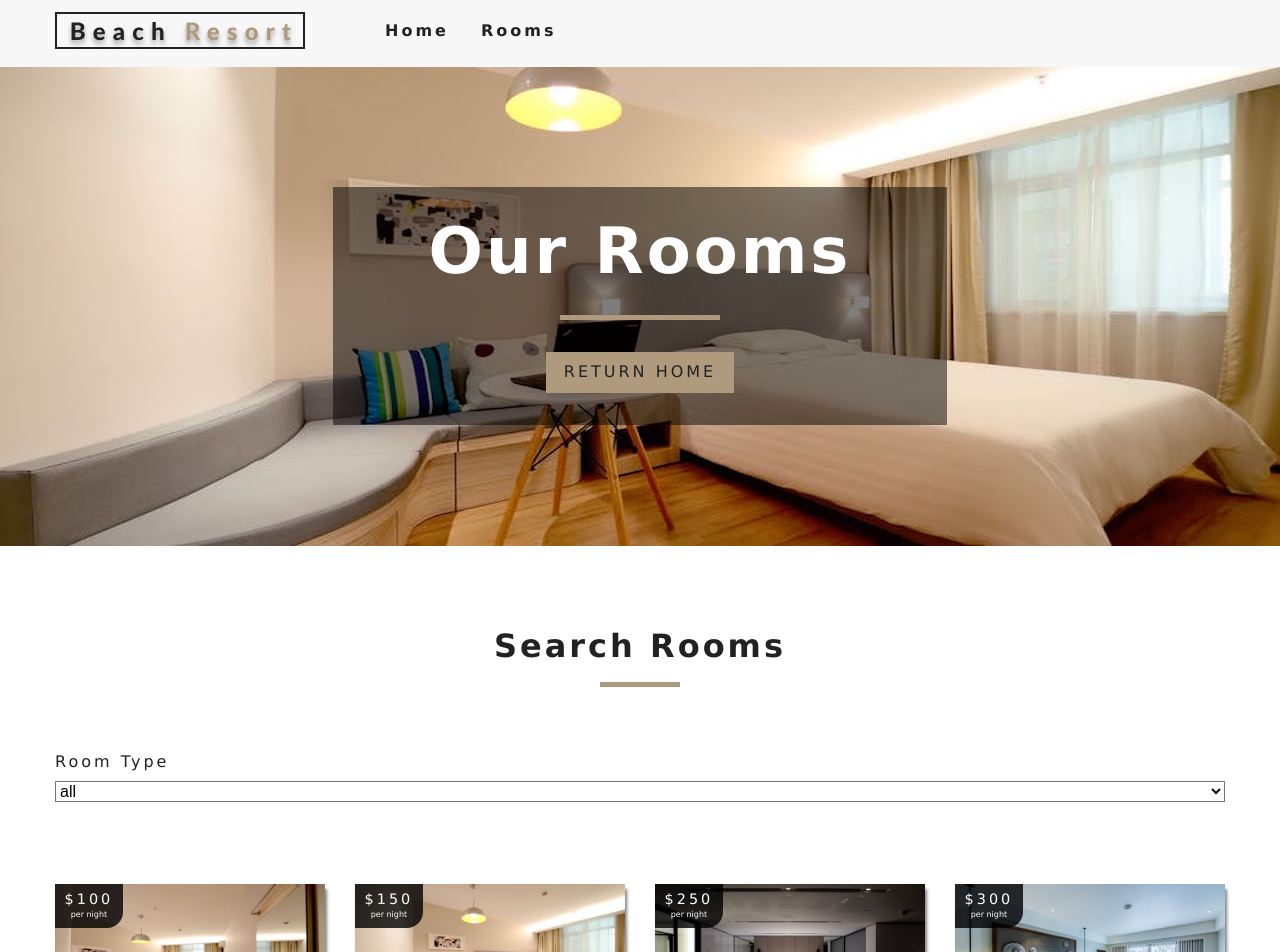
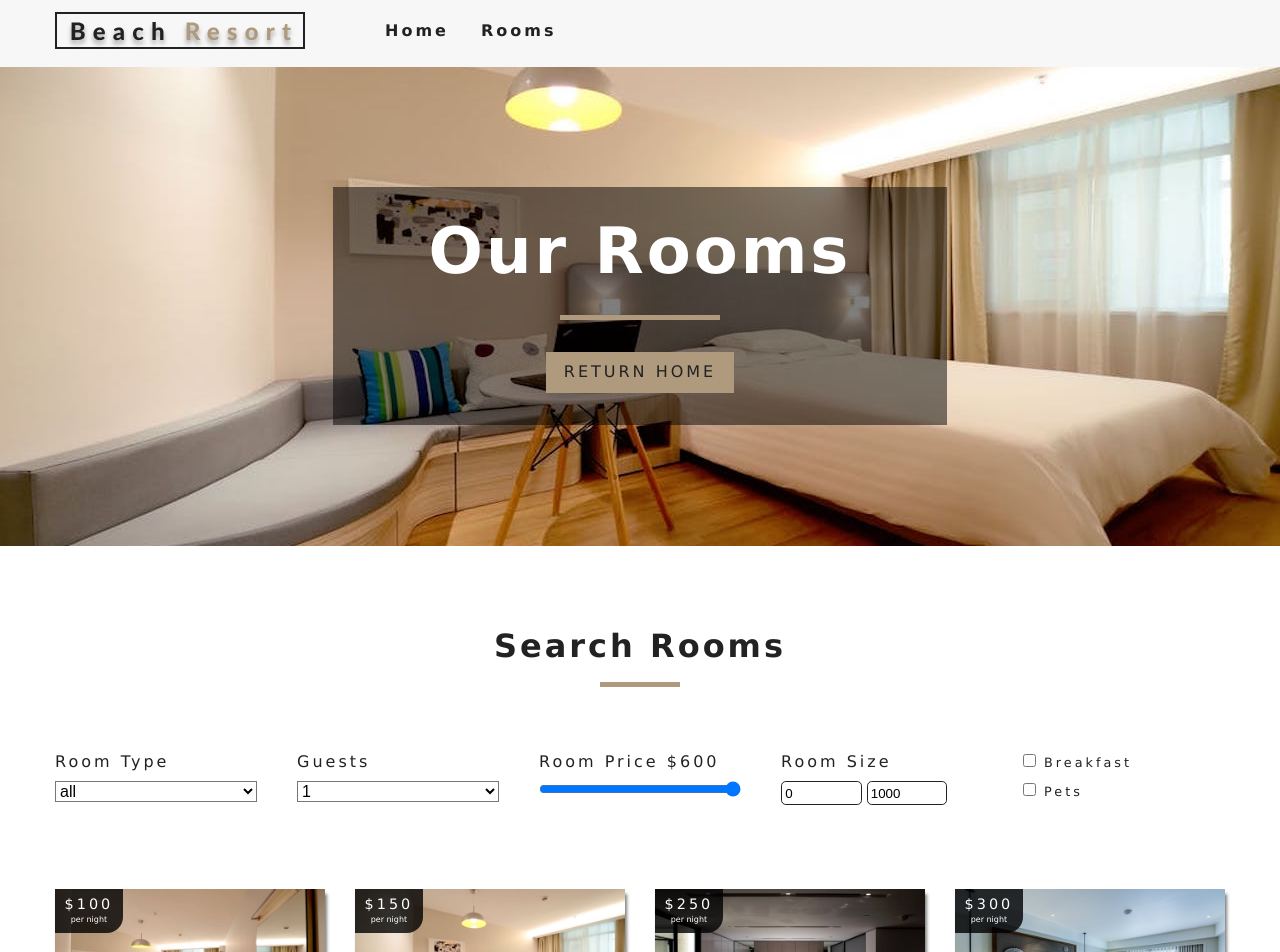
Before and after one commit to SmartGru25/Hotel-Booking, a React (Create React App) app: page /rooms in a window 1280 px wide. Shown: the top 952 px of the page. Built offline with nearby package versions, Linux system fonts and the light colour scheme.

Commit message:
render filter inputs

```diff
--- a/src/components/RoomsFilter.js
+++ b/src/components/RoomsFilter.js
@@ -17,6 +17,7 @@
     minPrice,
     maxPrice,
     minSize,
+    maxSize,
     breakfast,
     pets,
   } = context;
@@ -26,9 +27,19 @@
   // add all
   types = ["all", ...types];
   // map to JSX
-  types = types.map((item,index) => {
+  types = types.map((item, index) => {
     return (
-      <option value={item} key={item.index}>
+      <option value={item} key={index}>
+        {item}
+      </option>
+    );
+  });
+
+  // get people
+  let people = getUnique(rooms, "capacity");
+  people = people.map((item, index) => {
+    return (
+      <option key={index} value={item}>
         {item}
       </option>
     );
@@ -53,6 +64,87 @@
           </select>
         </div>
         {/* end of select type */}
+
+        {/* guests  */}
+        <div className="form-group">
+          <label htmlFor="capacity">guests</label>
+          {/* returns a string */}
+          <select
+            name="capacity"
+            id="capacity"
+            value={capacity}
+            className="form-control"
+            onChange={handleChange}
+          >
+            {people}
+          </select>
+        </div>
+        {/* quests end */}
+
+        {/* room price */}
+        <div className="form-group">
+          <label htmlFor="price">room price ${price}</label>
+          <input
+            type="range"
+            name="price"
+            min={minPrice}
+            max={maxPrice}
+            id="price"
+            value={price}
+            onChange={handleChange}
+            className="form-control"
+          />
+        </div>
+        {/* end of room price */}
+
+        {/* size */}
+        <div className="form-group">
+          <label htmlFor="size">room size</label>
+          <div className="size-inputs">
+            <input
+              type="number"
+              name="minSize"
+              value={minSize}
+              id="size"
+              onChange={handleChange}
+              className="size-input"
+            />
+            <input
+              type="number"
+              name="maxSize"
+              value={maxSize}
+              id="size"
+              onChange={handleChange}
+              className="size-input"
+            />
+          </div>
+        </div>
+        {/* end of size */}
+
+        {/* extras */}
+        <div className="form-group">
+          <div className="single-extra">
+            <input
+              type="checkbox"
+              name="breakfast"
+              id="breakfast"
+              checked={breakfast}
+              onChange={handleChange}
+            />
+            <label htmlFor="breakfast">Breakfast </label>
+          </div>
+          <div className="single-extra">
+            <input
+              type="checkbox"
+              name="pets"
+              id="pets"
+              checked={pets}
+              onChange={handleChange}
+            />
+            <label htmlFor="pets">Pets</label>
+          </div>
+        </div>
+        {/* end of extras */}
       </form>
     </section>
   );
--- a/src/context.js
+++ b/src/context.js
@@ -9,15 +9,15 @@
     sortedRooms: [],
     featuredRooms: [],
     loading: true,
-    type: 'all',
-    capacity:1,
+    type: "all",
+    capacity: 1,
     price: 0,
     minPrice: 0,
     maxPrice: 0,
     minSize: 0,
     maxSize: 0,
     breakfast: false,
-    pets: false
+    pets: false,
   };
 
   // get data, when component mounts change the state
@@ -25,8 +25,8 @@
     let rooms = this.formatData(items);
     let featuredRooms = rooms.filter((room) => room.featured === true);
 
-    let maxPrice = Math.max(...rooms.map(item => item.price));
-    let maxSize = Math.max(...rooms.map(item => item.size));
+    let maxPrice = Math.max(...rooms.map((item) => item.price));
+    let maxSize = Math.max(...rooms.map((item) => item.size));
 
     this.setState({
       rooms,
@@ -35,7 +35,7 @@
       loading: false,
       price: maxPrice,
       maxPrice,
-      maxSize
+      maxSize,
     });
   }
 
@@ -56,16 +56,68 @@
   };
 
   // filtering inputs, slider for price
-  handleChange = event => {
-    const type = event.target.type;
-    const name = event.target.name;
-    const value = event.target.value;
-    console.log(type, name, value);
-  }
+  handleChange = (event) => {
+    const target = event.target;
+    const value = target.type === "checkbox" ? target.checked : target.value;
+    const name = target.name;
 
+    this.setState(
+      {
+        [name]: value,
+      },
+      this.filterRooms
+    );
+  };
+
+  // filter rooms based on room type
   filterRooms = () => {
-    console.log('hello');
-  }
+    let {
+      rooms,
+      type,
+      capacity,
+      price,
+      minSize,
+      maxSize,
+      breakfast,
+      pets,
+    } = this.state;
+
+    // all the rooms
+    let tempRooms = [...rooms];
+    // transform value into number
+    capacity = parseInt(capacity);
+    price = parseInt(price);
+
+    // filter by type
+    if (type !== "all") {
+      tempRooms = tempRooms.filter((room) => room.type === type);
+    }
+
+    // filter by capacity
+    if (capacity !== 1) {
+      tempRooms = tempRooms.filter((room) => room.capacity >= capacity);
+    }
+
+    // filter by Price
+    tempRooms = tempRooms.filter((room) => room.price <= price);
+
+    // filter by size
+    tempRooms = tempRooms.filter(
+      (room) => room.size >= minSize && room.size <= maxSize
+    );
+
+    // filter by breakfast
+    if (breakfast) {
+      tempRooms = tempRooms.filter((room) => room.breakfast === true);
+    }
+    // filter by pets
+    if (pets) {
+      tempRooms = tempRooms.filter((room) => room.pets === true);
+    }
+
+    // change state
+    this.setState({ sortedRooms: tempRooms });
+  };
 
   render() {
     return (
@@ -74,7 +126,7 @@
         value={{
           ...this.state,
           getRoom: this.getRoom,
-          handleChange: this.handleChange
+          handleChange: this.handleChange,
         }}
       >
         {this.props.children}
@@ -86,12 +138,14 @@
 const RoomConsumer = RoomContext.Consumer;
 
 // HOC
-export function withRoomConsumer(Component){
+export function withRoomConsumer(Component) {
   return function ConsumerWrapper(props) {
-    return <RoomConsumer>
-      {value => <Component {...props}  context={value} />}
-    </RoomConsumer>
-  }
+    return (
+      <RoomConsumer>
+        {(value) => <Component {...props} context={value} />}
+      </RoomConsumer>
+    );
+  };
 }
 
 export { RoomProvider, RoomConsumer, RoomContext };
```
Also changed, not shown: 1 other file (tests, documents, lock files or other folders).
